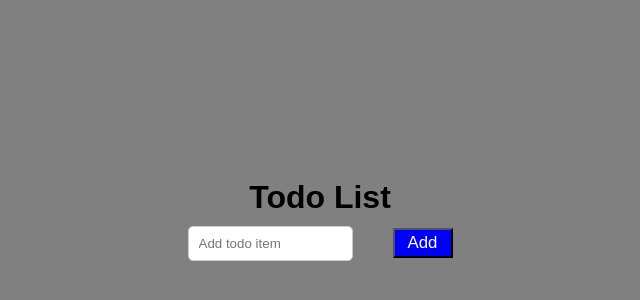
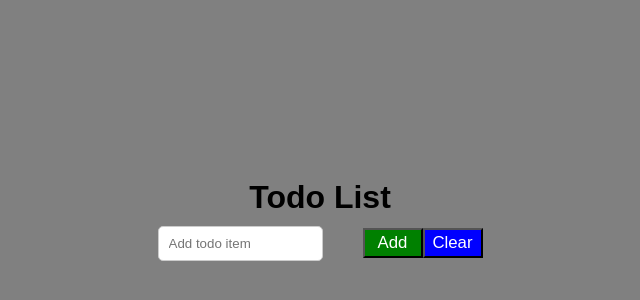
Before and after one commit to james-martinez96/todo-list, a React (Vite) app: page / in a window 1280 px wide. Shown: the part 180-480 px from the top of the page, without its empty margins (320-960 px from the left). Built offline with nearby package versions, Linux system fonts and the light colour scheme.

Commit message:
Add reset button to clear todos

```diff
--- a/src/TodoList.tsx
+++ b/src/TodoList.tsx
@@ -30,6 +30,11 @@ export const TodoList: React.FC = () => {
     const newTodos = todos.filter((todo) => todo.id !== id)
     setTodos(newTodos)
     saveTodos(newTodos)
+  }
+
+  const handleReset = () => {
+    localStorage.clear()
+    setTodos([])
   }
 
   const handleClick = () => {
@@ -84,6 +89,13 @@ export const TodoList: React.FC = () => {
       >
         Add
       </button>
+      <button
+        className="resetButton"
+        type="reset"
+        onClick={handleReset}
+      >
+        Clear
+      </button>
     </form>
   </div>
 }
--- a/src/index.css
+++ b/src/index.css
@@ -44,7 +44,7 @@ span {
 .addButton {
   height: 30px;
   width: 60px;
-  background-color: blue;
+  background-color: green;
   color: white;
   font-size: 1.05rem;
   margin-top: 10px;
@@ -70,3 +70,13 @@ span {
   font-size: 1.05rem;
   cursor: pointer;
 }
+
+.resetButton {
+  height: 30px;
+  width: 60px;
+  background-color: blue;
+  color: white;
+  font-size: 1.05rem;
+  margin-top: 10px;
+  cursor: pointer;
+}
```
